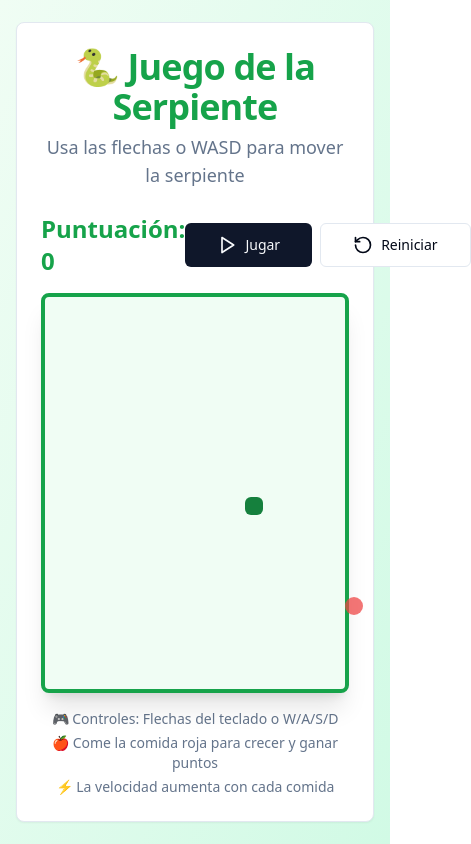
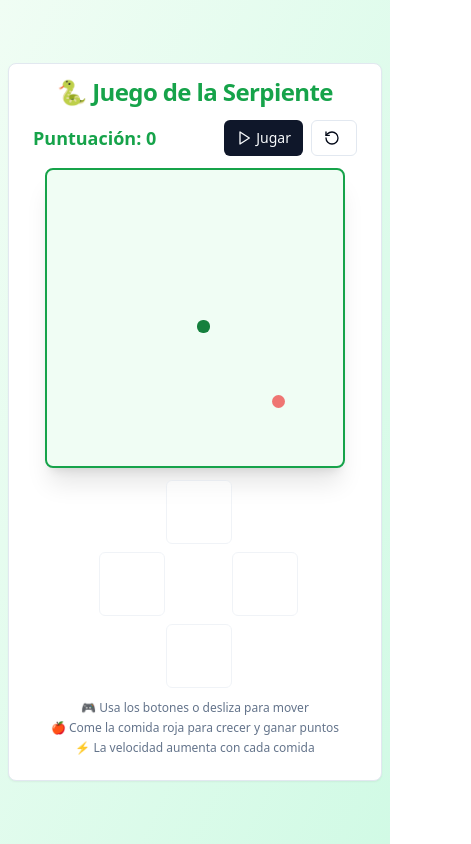
Before and after one commit to ferjbadev/snakeGame, a React (Vite) app: page / in a window 390 px wide. Shown: the whole page, 471 px wide, since content can reach past the window. Built offline with nearby package versions, Linux system fonts and the light colour scheme.

Commit message:
Update SnakeGame.tsx

```diff
--- a/src/components/SnakeGame.tsx
+++ b/src/components/SnakeGame.tsx
@@ -1,10 +1,13 @@
 import { useState, useEffect, useCallback, useRef } from 'react';
 import { Card, CardContent, CardDescription, CardHeader, CardTitle } from './ui/card';
 import { Button } from './ui/button';
-import { Play, Pause, RotateCcw } from 'lucide-react';
+import { Play, Pause, RotateCcw, ChevronUp, ChevronDown, ChevronLeft, ChevronRight } from 'lucide-react';
 
 const GRID_SIZE = 20;
-const CELL_SIZE = 20;
+const getCellSize = () => {
+  const isMobile = window.innerWidth < 640;
+  return isMobile ? Math.min(15, Math.floor((window.innerWidth - 80) / GRID_SIZE)) : 20;
+};
 const INITIAL_SNAKE = [{ x: 10, y: 10 }];
 const INITIAL_DIRECTION = { x: 1, y: 0 };
 const INITIAL_SPEED = 150;
@@ -20,9 +23,11 @@ const SnakeGame = () => {
   const [gameOver, setGameOver] = useState(false);
   const [score, setScore] = useState(0);
   const [speed, setSpeed] = useState(INITIAL_SPEED);
+  const [cellSize, setCellSize] = useState(getCellSize());
 
   const directionRef = useRef(direction);
   const gameLoopRef = useRef<number | null>(null);
+  const touchStartRef = useRef<{ x: number; y: number } | null>(null);
 
   // Generate random food position
   const generateFood = useCallback((): Position => {
@@ -88,6 +93,20 @@ const SnakeGame = () => {
     };
   }, [isPlaying, gameOver, moveSnake, speed]);
 
+  // Handle direction change
+  const changeDirection = useCallback((newDirection: Direction) => {
+    if (!isPlaying) return;
+
+    // Prevent reversing direction
+    if (
+      newDirection.x !== -directionRef.current.x ||
+      newDirection.y !== -directionRef.current.y
+    ) {
+      directionRef.current = newDirection;
+      setDirection(newDirection);
+    }
+  }, [isPlaying]);
+
   // Handle keyboard input
   useEffect(() => {
     const handleKeyPress = (e: KeyboardEvent) => {
@@ -107,20 +126,61 @@ const SnakeGame = () => {
       const newDirection = keyMap[e.key];
       if (newDirection) {
         e.preventDefault();
-        // Prevent reversing direction
-        if (
-          newDirection.x !== -directionRef.current.x ||
-          newDirection.y !== -directionRef.current.y
-        ) {
-          directionRef.current = newDirection;
-          setDirection(newDirection);
-        }
+        changeDirection(newDirection);
       }
     };
 
     window.addEventListener('keydown', handleKeyPress);
     return () => window.removeEventListener('keydown', handleKeyPress);
-  }, [isPlaying]);
+  }, [isPlaying, changeDirection]);
+
+  // Handle touch swipe gestures
+  useEffect(() => {
+    const handleTouchStart = (e: TouchEvent) => {
+      const touch = e.touches[0];
+      touchStartRef.current = { x: touch.clientX, y: touch.clientY };
+    };
+
+    const handleTouchEnd = (e: TouchEvent) => {
+      if (!touchStartRef.current || !isPlaying) return;
+
+      const touch = e.changedTouches[0];
+      const deltaX = touch.clientX - touchStartRef.current.x;
+      const deltaY = touch.clientY - touchStartRef.current.y;
+      const minSwipeDistance = 30;
+
+      if (Math.abs(deltaX) > Math.abs(deltaY)) {
+        // Horizontal swipe
+        if (Math.abs(deltaX) > minSwipeDistance) {
+          changeDirection(deltaX > 0 ? { x: 1, y: 0 } : { x: -1, y: 0 });
+        }
+      } else {
+        // Vertical swipe
+        if (Math.abs(deltaY) > minSwipeDistance) {
+          changeDirection(deltaY > 0 ? { x: 0, y: 1 } : { x: 0, y: -1 });
+        }
+      }
+
+      touchStartRef.current = null;
+    };
+
+    window.addEventListener('touchstart', handleTouchStart);
+    window.addEventListener('touchend', handleTouchEnd);
+    return () => {
+      window.removeEventListener('touchstart', handleTouchStart);
+      window.removeEventListener('touchend', handleTouchEnd);
+    };
+  }, [isPlaying, changeDirection]);
+
+  // Handle window resize
+  useEffect(() => {
+    const handleResize = () => {
+      setCellSize(getCellSize());
+    };
+
+    window.addEventListener('resize', handleResize);
+    return () => window.removeEventListener('resize', handleResize);
+  }, []);
 
   // Reset game
   const resetGame = () => {
@@ -143,43 +203,45 @@ const SnakeGame = () => {
   };
 
   return (
-    <div className="min-h-screen flex items-center justify-center bg-gradient-to-br from-green-50 to-emerald-100 dark:from-gray-900 dark:to-gray-800 p-4">
+    <div className="min-h-screen flex items-center justify-center bg-gradient-to-br from-green-50 to-emerald-100 dark:from-gray-900 dark:to-gray-800 p-2 sm:p-4">
       <Card className="w-full max-w-2xl">
-        <CardHeader className="text-center">
-          <CardTitle className="text-4xl font-bold text-green-600 dark:text-green-400">
+        <CardHeader className="text-center py-3 sm:py-6">
+          <CardTitle className="text-2xl sm:text-4xl font-bold text-green-600 dark:text-green-400">
             🐍 Juego de la Serpiente
           </CardTitle>
-          <CardDescription className="text-lg">
+          <CardDescription className="text-sm sm:text-lg hidden sm:block">
             Usa las flechas o WASD para mover la serpiente
           </CardDescription>
         </CardHeader>
-        <CardContent className="space-y-4">
+        <CardContent className="space-y-3 sm:space-y-4">
           {/* Score and Controls */}
-          <div className="flex justify-between items-center">
-            <div className="text-2xl font-bold text-green-600 dark:text-green-400">
+          <div className="flex justify-between items-center flex-wrap gap-2">
+            <div className="text-lg sm:text-2xl font-bold text-green-600 dark:text-green-400">
               Puntuación: {score}
             </div>
             <div className="flex gap-2">
               <Button
                 onClick={togglePlay}
                 variant={isPlaying ? "secondary" : "default"}
-                size="lg"
+                size="sm"
+                className="sm:text-base"
               >
                 {isPlaying ? (
                   <>
-                    <Pause className="mr-2 h-5 w-5" />
-                    Pausar
+                    <Pause className="mr-1 sm:mr-2 h-4 w-4 sm:h-5 sm:w-5" />
+                    <span className="hidden sm:inline">Pausar</span>
                   </>
                 ) : (
                   <>
-                    <Play className="mr-2 h-5 w-5" />
-                    {gameOver ? 'Reintentar' : 'Jugar'}
+                    <Play className="mr-1 sm:mr-2 h-4 w-4 sm:h-5 sm:w-5" />
+                    <span className="hidden sm:inline">{gameOver ? 'Reintentar' : 'Jugar'}</span>
+                    <span className="sm:hidden">{gameOver ? 'Reintentar' : 'Jugar'}</span>
                   </>
                 )}
               </Button>
-              <Button onClick={resetGame} variant="outline" size="lg">
-                <RotateCcw className="mr-2 h-5 w-5" />
-                Reiniciar
+              <Button onClick={resetGame} variant="outline" size="sm" className="sm:text-base">
+                <RotateCcw className="mr-1 sm:mr-2 h-4 w-4 sm:h-5 sm:w-5" />
+                <span className="hidden sm:inline">Reiniciar</span>
               </Button>
             </div>
           </div>
@@ -187,10 +249,10 @@ const SnakeGame = () => {
           {/* Game Board */}
           <div className="flex justify-center">
             <div
-              className="border-4 border-green-600 dark:border-green-400 rounded-lg bg-green-50 dark:bg-gray-800 shadow-xl"
+              className="border-2 sm:border-4 border-green-600 dark:border-green-400 rounded-lg bg-green-50 dark:bg-gray-800 shadow-xl"
               style={{
-                width: GRID_SIZE * CELL_SIZE,
-                height: GRID_SIZE * CELL_SIZE,
+                width: GRID_SIZE * cellSize,
+                height: GRID_SIZE * cellSize,
                 position: 'relative',
               }}
             >
@@ -204,10 +266,10 @@ const SnakeGame = () => {
                       : 'bg-green-600 dark:bg-green-400 rounded-sm'
                   }`}
                   style={{
-                    left: segment.x * CELL_SIZE,
-                    top: segment.y * CELL_SIZE,
-                    width: CELL_SIZE - 2,
-                    height: CELL_SIZE - 2,
+                    left: segment.x * cellSize,
+                    top: segment.y * cellSize,
+                    width: cellSize - 2,
+                    height: cellSize - 2,
                     transition: 'all 0.05s',
                   }}
                 />
@@ -217,20 +279,20 @@ const SnakeGame = () => {
               <div
                 className="absolute bg-red-500 rounded-full animate-pulse"
                 style={{
-                  left: food.x * CELL_SIZE,
-                  top: food.y * CELL_SIZE,
-                  width: CELL_SIZE - 2,
-                  height: CELL_SIZE - 2,
+                  left: food.x * cellSize,
+                  top: food.y * cellSize,
+                  width: cellSize - 2,
+                  height: cellSize - 2,
                 }}
               />
 
               {/* Game Over Overlay */}
               {gameOver && (
                 <div className="absolute inset-0 bg-black bg-opacity-70 flex items-center justify-center rounded-lg">
-                  <div className="text-center text-white">
-                    <h2 className="text-4xl font-bold mb-2">¡Juego Terminado!</h2>
-                    <p className="text-2xl mb-4">Puntuación Final: {score}</p>
-                    <Button onClick={resetGame} size="lg" variant="secondary">
+                  <div className="text-center text-white px-4">
+                    <h2 className="text-2xl sm:text-4xl font-bold mb-2">¡Juego Terminado!</h2>
+                    <p className="text-lg sm:text-2xl mb-4">Puntuación Final: {score}</p>
+                    <Button onClick={resetGame} size="sm" variant="secondary" className="sm:text-base">
                       Jugar de Nuevo
                     </Button>
                   </div>
@@ -239,9 +301,57 @@ const SnakeGame = () => {
             </div>
           </div>
 
+          {/* Mobile Touch Controls */}
+          <div className="flex sm:hidden justify-center items-center">
+            <div className="grid grid-cols-3 gap-2 w-48">
+              <div></div>
+              <Button
+                variant="outline"
+                size="lg"
+                className="h-16 w-16"
+                onClick={() => changeDirection({ x: 0, y: -1 })}
+                disabled={!isPlaying}
+              >
+                <ChevronUp className="h-8 w-8" />
+              </Button>
+              <div></div>
+              <Button
+                variant="outline"
+                size="lg"
+                className="h-16 w-16"
+                onClick={() => changeDirection({ x: -1, y: 0 })}
+                disabled={!isPlaying}
+              >
+                <ChevronLeft className="h-8 w-8" />
+              </Button>
+              <div></div>
+              <Button
+                variant="outline"
+                size="lg"
+                className="h-16 w-16"
+                onClick={() => changeDirection({ x: 1, y: 0 })}
+                disabled={!isPlaying}
+              >
+                <ChevronRight className="h-8 w-8" />
+              </Button>
+              <div></div>
+              <Button
+                variant="outline"
+                size="lg"
+                className="h-16 w-16"
+                onClick={() => changeDirection({ x: 0, y: 1 })}
+                disabled={!isPlaying}
+              >
+                <ChevronDown className="h-8 w-8" />
+              </Button>
+              <div></div>
+            </div>
+          </div>
+
           {/* Instructions */}
-          <div className="text-center text-sm text-muted-foreground space-y-1">
-            <p>🎮 Controles: Flechas del teclado o W/A/S/D</p>
+          <div className="text-center text-xs sm:text-sm text-muted-foreground space-y-1">
+            <p className="hidden sm:block">🎮 Controles: Flechas del teclado o W/A/S/D</p>
+            <p className="sm:hidden">🎮 Usa los botones o desliza para mover</p>
             <p>🍎 Come la comida roja para crecer y ganar puntos</p>
             <p>⚡ La velocidad aumenta con cada comida</p>
           </div>
```
